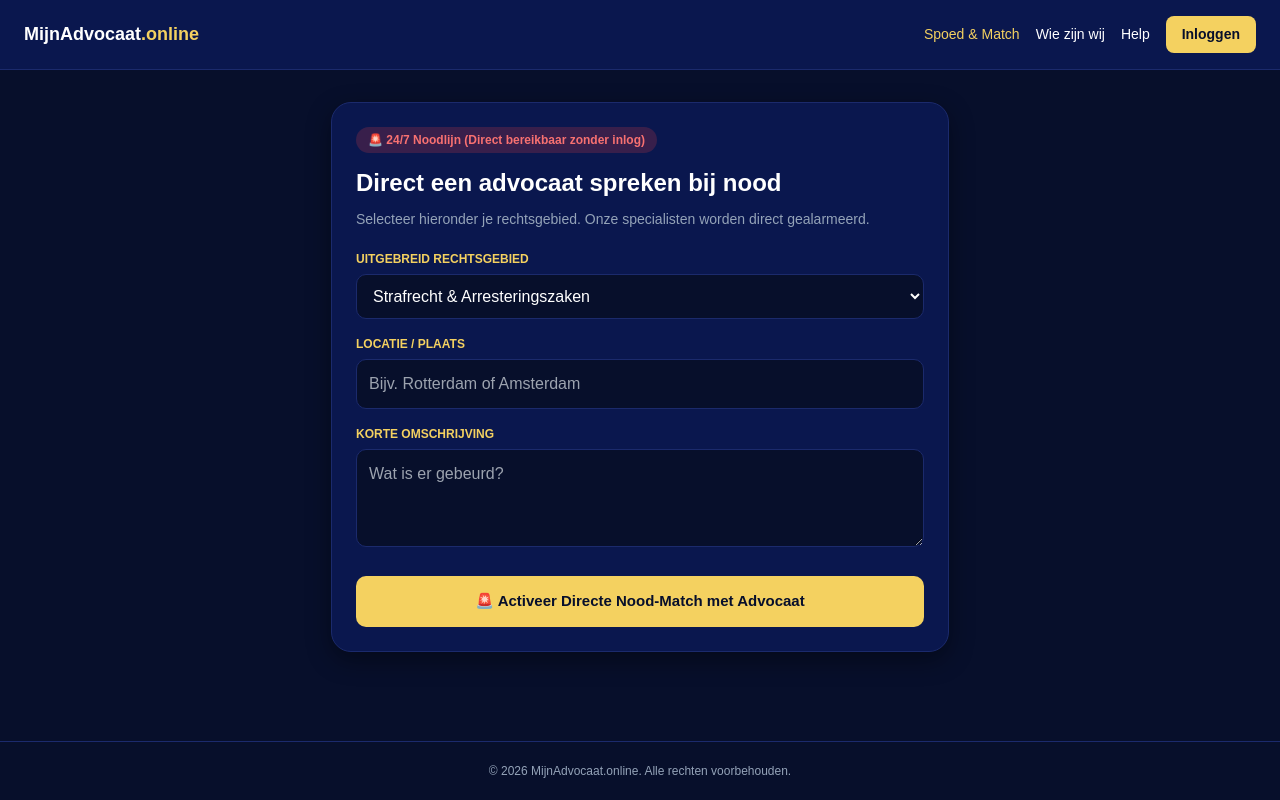
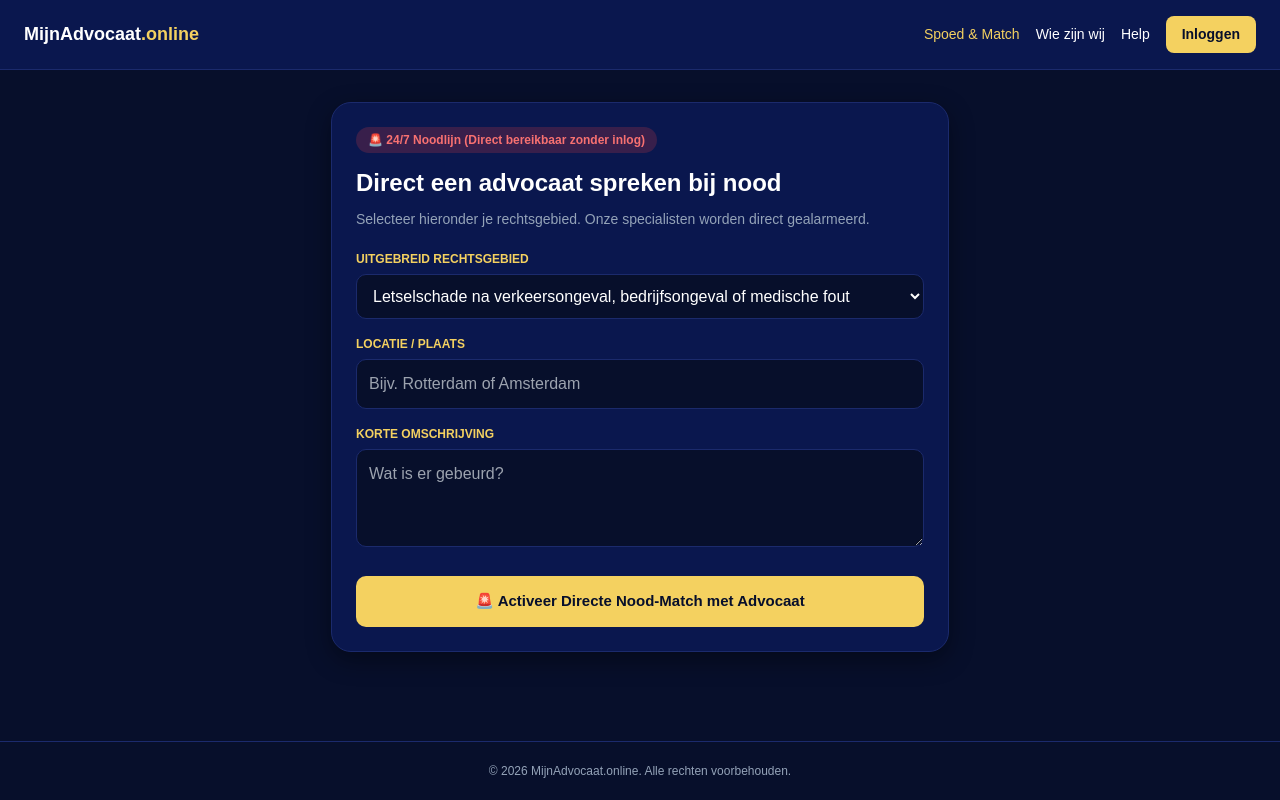
Before and after one commit to fhbzc8gt58-a11y/advocaat-direct, a Next.js app: page / in a window 1280 px wide. Built offline with nearby package versions, Linux system fonts and the light colour scheme.

Commit message:
Update page.tsx

```diff
--- a/app/page.tsx
+++ b/app/page.tsx
@@ -9,7 +9,7 @@ export default function CompleteLegalPlatform() {
   const [registerSuccess, setRegisterSuccess] = useState(false);
 
   // Form states voor spoed
-  const [category, setCategory] = useState('Strafrecht & Arresteringszaken');
+  const [category, setCategory] = useState('Letselschade & Ongevallen');
   const [location, setLocation] = useState('');
   const [description, setDescription] = useState('');
   const [caseSubmitted, setCaseSubmitted] = useState(false);
@@ -52,6 +52,9 @@ export default function CompleteLegalPlatform() {
                   <div>
                     <label style={{ display: 'block', fontSize: '12px', fontWeight: 'bold', color: '#F4D160', marginBottom: '6px' }}>UITGEBREID RECHTSGEBIED</label>
                     <select value={category} onChange={(e) => setCategory(e.target.value)} style={{ width: '100%', padding: '12px', borderRadius: '10px', backgroundColor: '#070F2B', color: '#FFF', border: '1px solid #1B2A6C', boxSizing: 'border-box' }}>
+                      <optgroup label="Letselschade & Ongevallen">
+                        <option value="Letselschade & Ongevallen">Letselschade na verkeersongeval, bedrijfsongeval of medische fout</option>
+                      </optgroup>
                       <optgroup label="Strafrecht & Nood">
                         <option value="Strafrecht & Arresteringszaken">Strafrecht & Arresteringszaken</option>
                         <option value="Verkeersovertredingen & DUI">Verkeersovertredingen & Rijbewijs kwijt</option>
@@ -87,7 +90,7 @@ export default function CompleteLegalPlatform() {
               <div style={{ textAlign: 'center', padding: '30px 0' }}>
                 <div style={{ fontSize: '48px', marginBottom: '12px' }}>✅</div>
                 <h2 style={{ fontSize: '22px', fontWeight: 'bold', marginBottom: '8px' }}>Noodsignaal Verzonden!</h2>
-                <p style={{ color: '#94A3B8', fontSize: '14px', marginBottom: '24px' }}>Advocaten voor {category} in {location} zijn direct ingeschakeld om contact met je op te nemen.</p>
+                <p style={{ color: '#94A3B8', fontSize: '14px', marginBottom: '24px' }}>Advocaten gespecialiseerd in {category} in {location} zijn direct ingeschakeld.</p>
                 <button onClick={() => setCaseSubmitted(false)} style={{ backgroundColor: '#1B2A6C', color: '#FFF', border: 'none', padding: '12px 24px', borderRadius: '10px', cursor: 'pointer', fontWeight: 'bold' }}>Nieuwe melding</button>
               </div>
             )}
@@ -158,7 +161,7 @@ export default function CompleteLegalPlatform() {
             {/* Lopende zaak */}
             <div style={{ backgroundColor: '#070F2B', border: '1px solid #1B2A6C', borderRadius: '14px', padding: '16px' }}>
               <span style={{ backgroundColor: 'rgba(244, 209, 96, 0.15)', color: '#F4D160', padding: '2px 8px', borderRadius: '6px', fontSize: '11px', fontWeight: 'bold' }}>Lopende Zaak</span>
-              <h4 style={{ margin: '8px 0 4px 0', fontSize: '15px' }}>Arbeidsconflict & Ontslag op staande voet</h4>
+              <h4 style={{ margin: '8px 0 4px 0', fontSize: '15px' }}>Letselschade & Ongevallen</h4>
               <p style={{ fontSize: '12px', color: '#94A3B8', margin: '0 0 10px 0' }}>Advocaat: Mr. J. de Vries</p>
               <button onClick={() => alert('Gezamenlijk dossier & chat geopend.')} style={{ backgroundColor: '#F4D160', color: '#070F2B', border: 'none', padding: '8px 14px', borderRadius: '8px', fontSize: '12px', fontWeight: 'bold', cursor: 'pointer' }}>Open Gezamenlijk Portaal</button>
             </div>
@@ -201,7 +204,7 @@ export default function CompleteLegalPlatform() {
               <h3 style={{ fontSize: '14px', fontWeight: 'bold', color: '#F4D160', margin: 0 }}>👤 Mijn Online Profiel Beheren</h3>
               <div style={{ fontSize: '12px', display: 'flex', flexDirection: 'column', gap: '8px' }}>
                 <label>Profieldossier / Foto uploaden: <input type="file" style={{ display: 'block', marginTop: '4px' }} /></label>
-                <label>Vakgebied(en): <input type="text" defaultValue="Strafrecht & Arbeidsrecht" style={{ width: '100%', padding: '8px', borderRadius: '6px', backgroundColor: '#0A174E', border: '1px solid #1B2A6C', color: '#FFF', marginTop: '4px' }} /></label>
+                <label>Vakgebied(en): <input type="text" defaultValue="Letselschade & Strafrecht" style={{ width: '100%', padding: '8px', borderRadius: '6px', backgroundColor: '#0A174E', border: '1px solid #1B2A6C', color: '#FFF', marginTop: '4px' }} /></label>
                 <label>Ervaring (Hoe lang actief): <input type="text" defaultValue="10 jaar ervaring" style={{ width: '100%', padding: '8px', borderRadius: '6px', backgroundColor: '#0A174E', border: '1px solid #1B2A6C', color: '#FFF', marginTop: '4px' }} /></label>
                 <label>E-mail & Contactgegevens: <input type="email" defaultValue="mr.advocaat@mijnadvocaat.online" style={{ width: '100%', padding: '8px', borderRadius: '6px', backgroundColor: '#0A174E', border: '1px solid #1B2A6C', color: '#FFF', marginTop: '4px' }} /></label>
                 <button onClick={() => alert('Profiel succesvol online gezet!')} style={{ backgroundColor: '#F4D160', color: '#070F2B', border: 'none', padding: '10px', borderRadius: '8px', fontWeight: 'bold', cursor: 'pointer', marginTop: '4px' }}>Profiel Opslaan & Online zetten</button>
@@ -214,7 +217,7 @@ export default function CompleteLegalPlatform() {
         {tab === 'about' && (
           <div style={{ backgroundColor: '#0A174E', border: '1px solid #1B2A6C', borderRadius: '20px', padding: '24px' }}>
             <h2 style={{ fontSize: '22px', fontWeight: 'bold', marginBottom: '12px' }}>Wie zijn wij & Waar we voor staan</h2>
-            <p style={{ color: '#94A3B8', fontSize: '14px', lineHeight: '1.6' }}>MijnAdvocaat.online brengt burgers en gespecialiseerde advocaten direct samen. Snel, helder en transparant, vooral wanneer elke seconde telt bij een juridisch spoedgeval.</p>
+            <p style={{ color: '#94A3B8', fontSize: '14px', lineHeight: '1.6' }}>MijnAdvocaat.online brengt burgers en gespecialiseerde advocaten direct samen. Snel, helder en transparant, vooral wanneer elke seconde telt bij een juridisch spoedgeval of letselschade.</p>
           </div>
         )}
 
@@ -223,7 +226,7 @@ export default function CompleteLegalPlatform() {
           <div style={{ backgroundColor: '#0A174E', border: '1px solid #1B2A6C', borderRadius: '20px', padding: '24px', display: 'flex', flexDirection: 'column', gap: '12px' }}>
             <h2 style={{ fontSize: '22px', fontWeight: 'bold', marginBottom: '8px' }}>Veelgestelde Vragen</h2>
             <div style={{ fontSize: '13px', borderBottom: '1px solid #1B2A6C', paddingBottom: '8px' }}>
-              <strong>Moet ik inloggen voor een spoedmelding?</strong><br /><span style={{ color: '#94A3B8' }}>Nee, je kunt direct via de startpagina een zaak indienen zonder account.</span>
+              <strong>Moet ik inloggen voor een spoedmelding of letselschade?</strong><br /><span style={{ color: '#94A3B8' }}>Nee, je kunt direct via de startpagina een zaak indienen zonder verplichte registratie.</span>
             </div>
             <div style={{ fontSize: '13px', borderBottom: '1px solid #1B2A6C', paddingBottom: '8px' }}>
               <strong>Hoe werkt het gezamenlijke portaal?</strong><br /><span style={{ color: '#94A3B8' }}>Zodra een advocaat je zaak aanneemt, kun je via je cliëntenportaal direct dossierinformatie inzien.</span>
```
